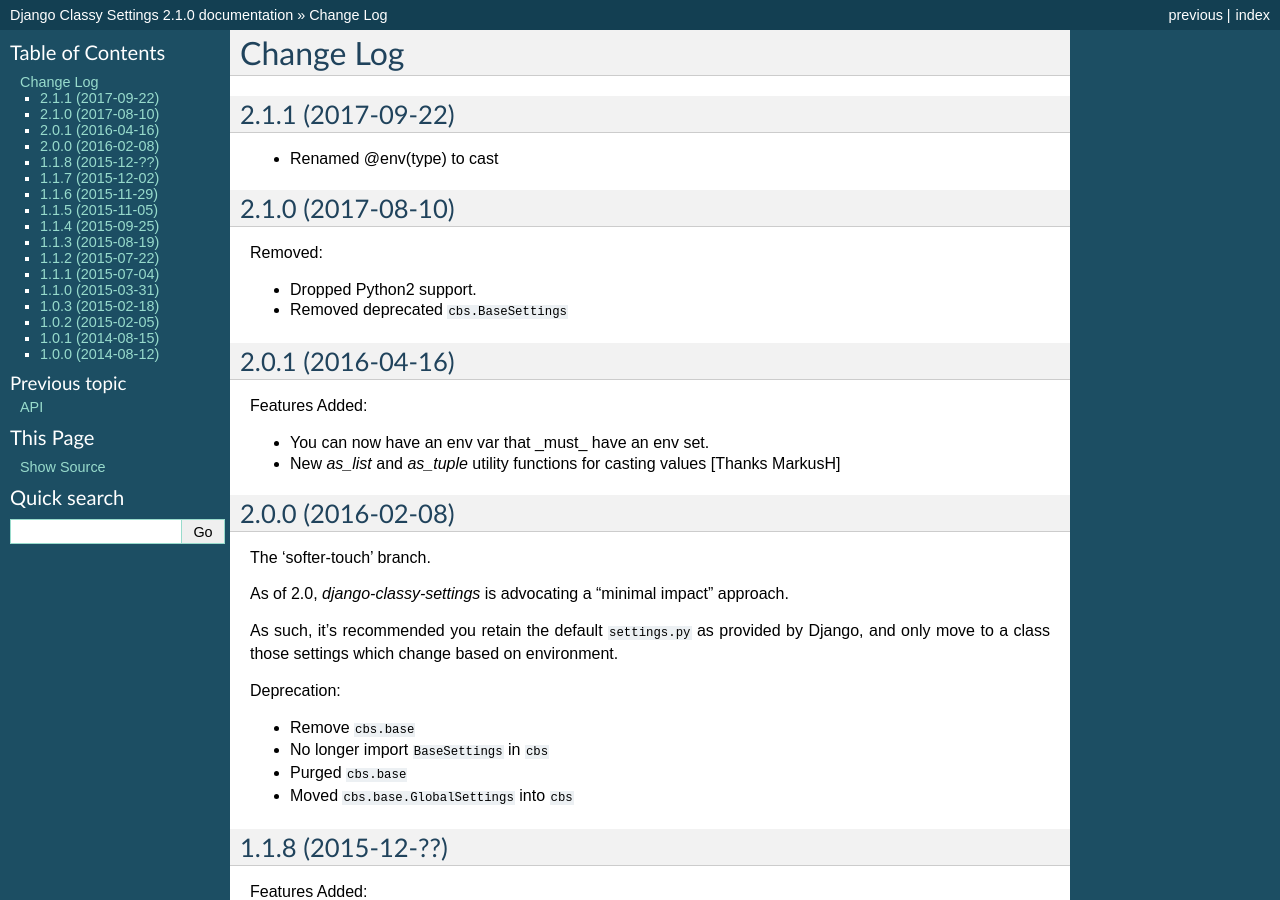
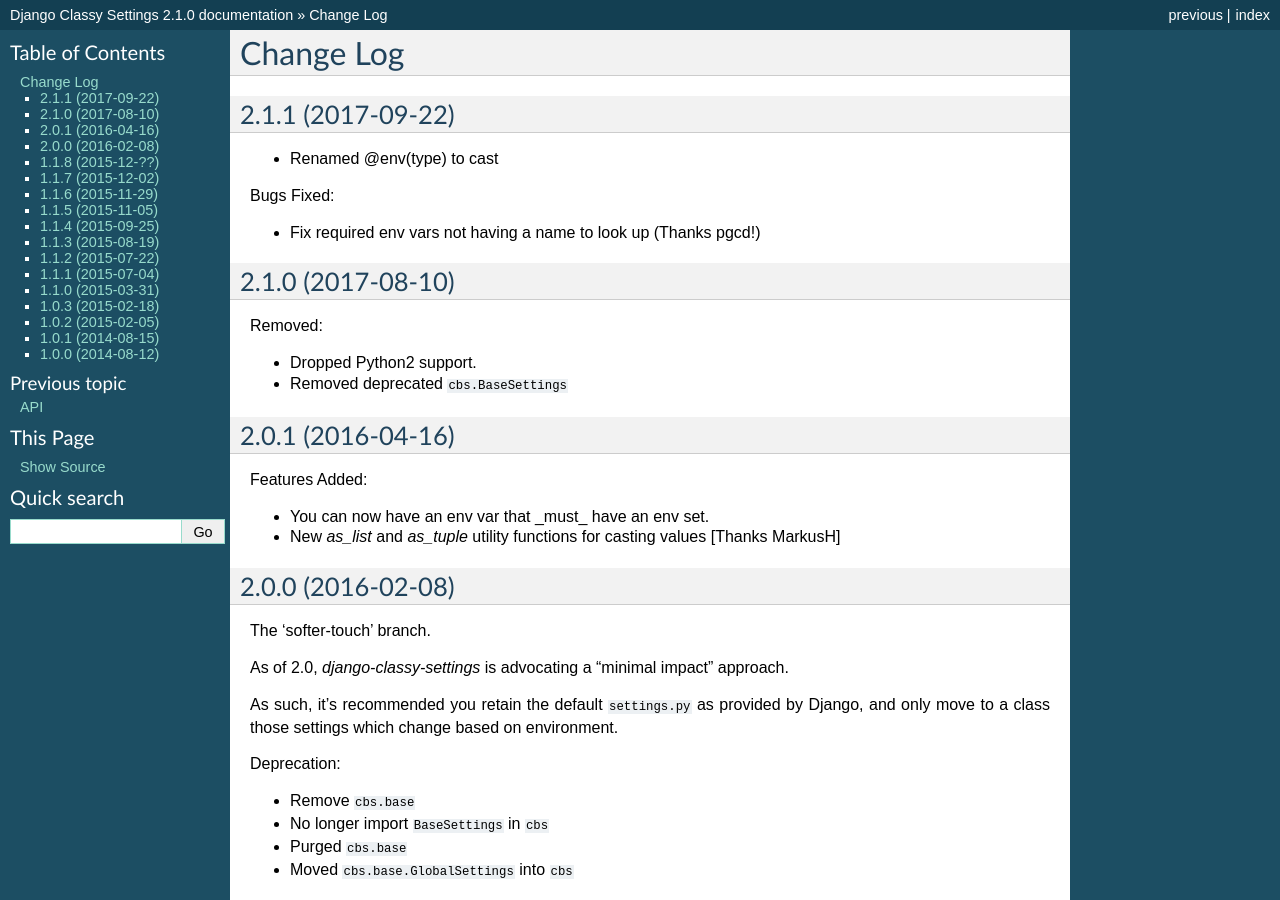
Before and after one commit to funkybob/django-classy-settings, a Sphinx documentation site: the page built from docs/changelog.rst, in a window 1280 px wide and 900 px high. Built offline with Sphinx 7.4.7, drawn with Linux system fonts in a browser that asks for light colours.

Commit message:
Updated docs

```diff
--- a/docs/changelog.rst
+++ b/docs/changelog.rst
@@ -5,6 +5,10 @@
 ------------------
 
 - Renamed @env(type) to cast
+
+Bugs Fixed:
+
+- Fix required env vars not having a name to look up (Thanks pgcd!)
 
 2.1.0 (2017-08-10)
 ------------------
```
Also changed, not shown: 1 other file.
